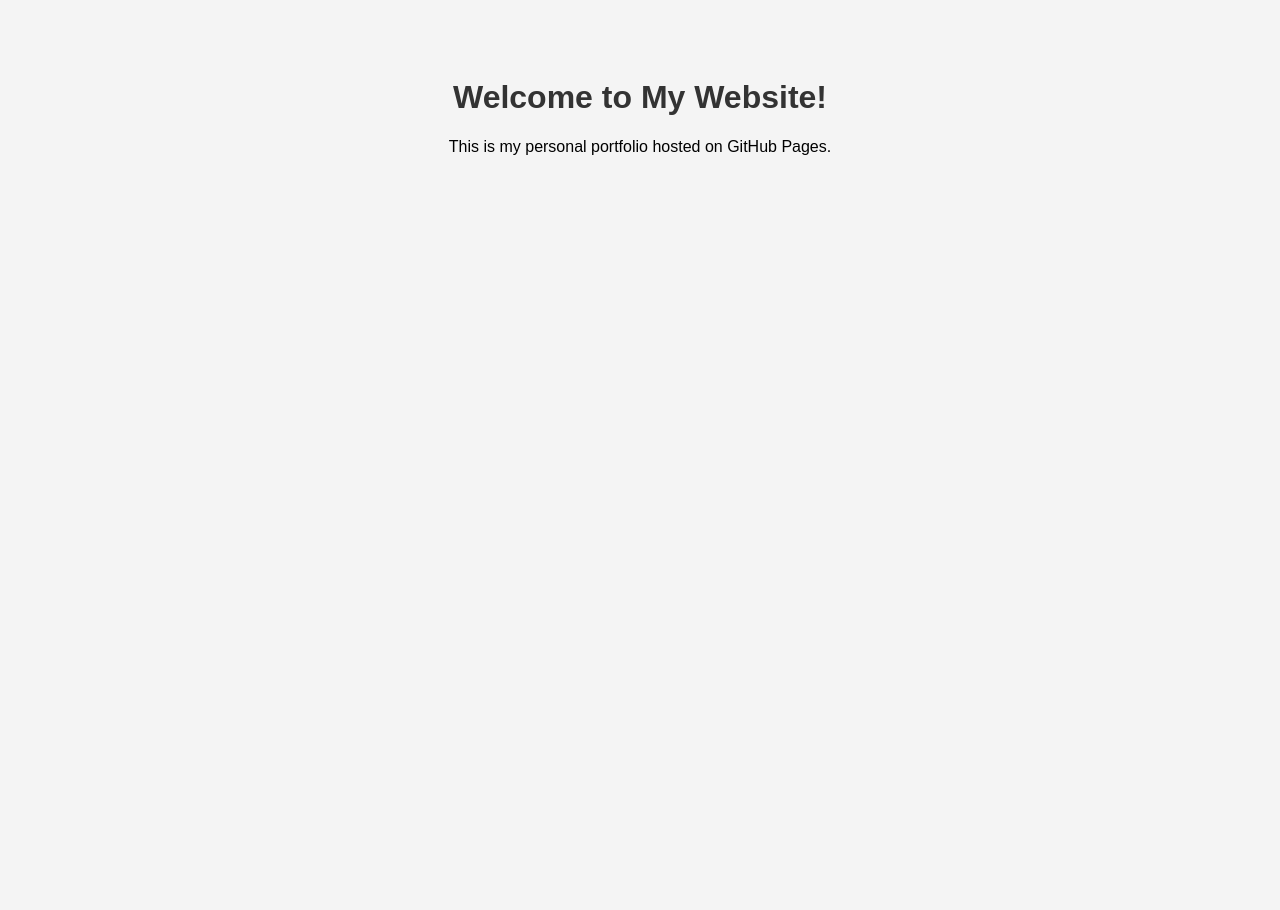
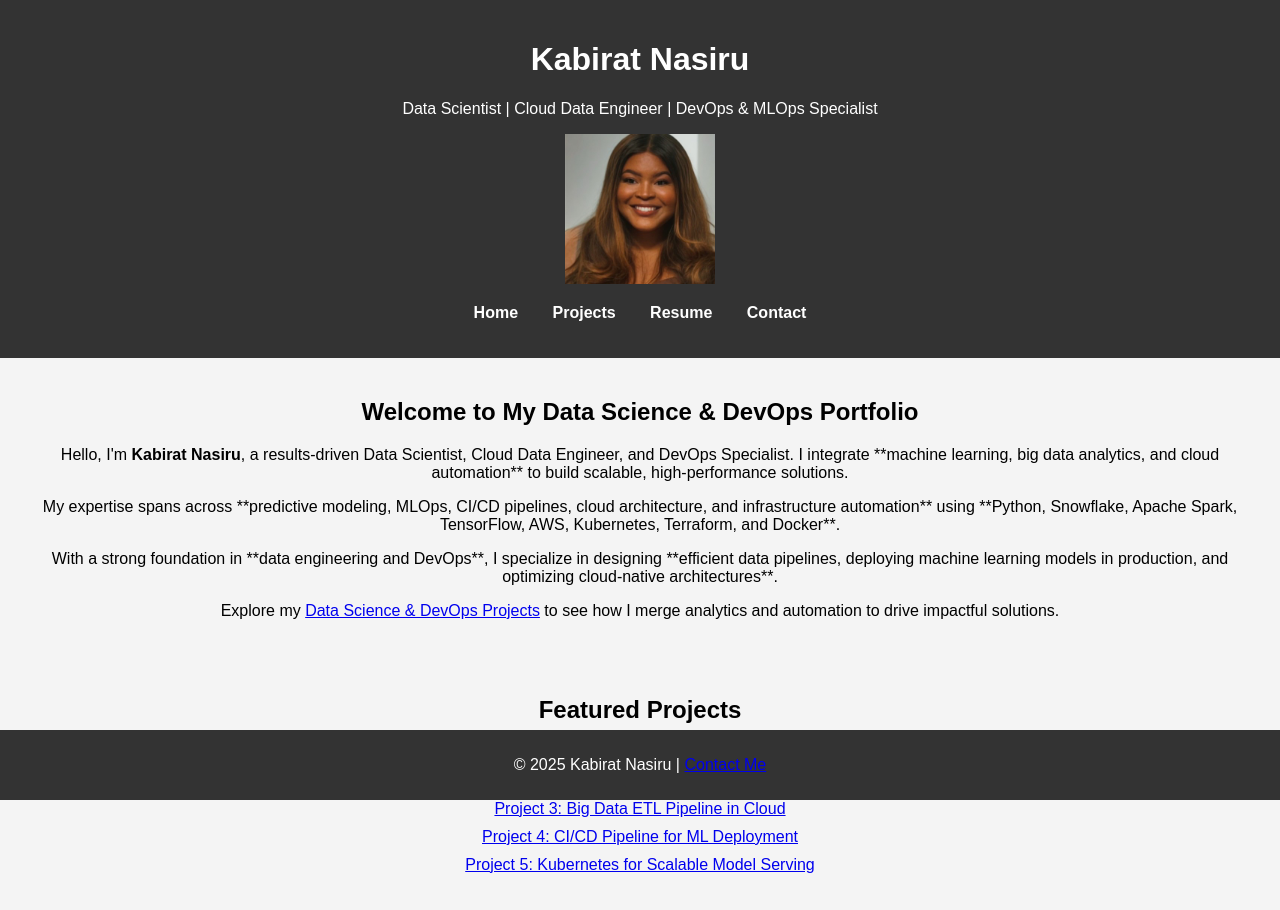
Before and after one commit to kabiratnas/kabiratnas.github.io, a plain HTML site: page index.html in a window 1280 px wide. Before the commit the page ends 800 px from the top, so only its background shows below. Drawn offline with Linux system fonts and the light colour scheme.

Commit message:
created github website

```diff
--- a/index.html
+++ b/index.html
@@ -3,19 +3,45 @@
 <head>
     <meta charset="UTF-8">
     <meta name="viewport" content="width=device-width, initial-scale=1.0">
-    <title>My GitHub Portfolio</title>
-    <style>
-        body {
-            font-family: Arial, sans-serif;
-            text-align: center;
-            background-color: #f4f4f4;
-            padding: 50px;
-        }
-        h1 { color: #333; }
-    </style>
+    <title>Kabirat Nasiru | Data Science & DevOps Portfolio</title>
+    <link rel="stylesheet" href="style.css">
 </head>
 <body>
-    <h1>Welcome to My Website!</h1>
-    <p>This is my personal portfolio hosted on GitHub Pages.</p>
+    <header>
+        <h1>Kabirat Nasiru</h1>
+        <p>Data Scientist | Cloud Data Engineer | DevOps & MLOps Specialist</p>
+        <img src="profile.png" alt="Kabirat Nasiru" width="150" height="150">
+        <nav>
+            <ul>
+                <li><a href="index.html">Home</a></li>
+                <li><a href="projects.html">Projects</a></li>
+                <li><a href="resume.html">Resume</a></li>
+                <li><a href="contact.html">Contact</a></li>
+            </ul>
+        </nav>
+    </header>
+
+    <section id="intro">
+        <h2>Welcome to My Data Science & DevOps Portfolio</h2>
+        <p>Hello, I'm <strong>Kabirat Nasiru</strong>, a results-driven Data Scientist, Cloud Data Engineer, and DevOps Specialist. I integrate **machine learning, big data analytics, and cloud automation** to build scalable, high-performance solutions.</p>
+        <p>My expertise spans across **predictive modeling, MLOps, CI/CD pipelines, cloud architecture, and infrastructure automation** using **Python, Snowflake, Apache Spark, TensorFlow, AWS, Kubernetes, Terraform, and Docker**.</p>
+        <p>With a strong foundation in **data engineering and DevOps**, I specialize in designing **efficient data pipelines, deploying machine learning models in production, and optimizing cloud-native architectures**.</p>
+        <p>Explore my <a href="projects.html">Data Science & DevOps Projects</a> to see how I merge analytics and automation to drive impactful solutions.</p>
+    </section>
+
+    <section id="featured-projects">
+        <h2>Featured Projects</h2>
+        <ul>
+            <li><a href="#">Project 1: Machine Learning for Predictive Analytics</a></li>
+            <li><a href="#">Project 2: NLP for Sentiment Analysis</a></li>
+            <li><a href="#">Project 3: Big Data ETL Pipeline in Cloud</a></li>
+            <li><a href="#">Project 4: CI/CD Pipeline for ML Deployment</a></li>
+            <li><a href="#">Project 5: Kubernetes for Scalable Model Serving</a></li>
+        </ul>
+    </section>
+
+    <footer>
+        <p>&copy; 2025 Kabirat Nasiru | <a href="contact.html">Contact Me</a></p>
+    </footer>
 </body>
 </html>
--- /dev/null
+++ b/style.css
@@ -0,0 +1,57 @@
+/* General Styling */
+body {
+    font-family: Arial, sans-serif;
+    background-color: #f4f4f4;
+    text-align: center;
+    margin: 0;
+    padding: 0;
+}
+
+/* Header */
+header {
+    background-color: #333;
+    color: white;
+    padding: 20px 0;
+}
+
+/* Navigation */
+nav ul {
+    list-style: none;
+    padding: 0;
+}
+
+nav ul li {
+    display: inline;
+    margin: 0 15px;
+}
+
+nav ul li a {
+    color: white;
+    text-decoration: none;
+    font-weight: bold;
+}
+
+/* Sections */
+#intro, #featured-projects {
+    padding: 20px;
+}
+
+/* Featured Projects */
+#featured-projects ul {
+    list-style: none;
+    padding: 0;
+}
+
+#featured-projects ul li {
+    margin: 10px 0;
+}
+
+/* Footer */
+footer {
+    background-color: #333;
+    color: white;
+    padding: 10px 0;
+    position: absolute;
+    width: 100%;
+    bottom: 0;
+}
```
Also changed, not shown: projects.html (added, +57 -0 lines), skills.html (added, +39 -0 lines), profile.png (added), 1 other file.
